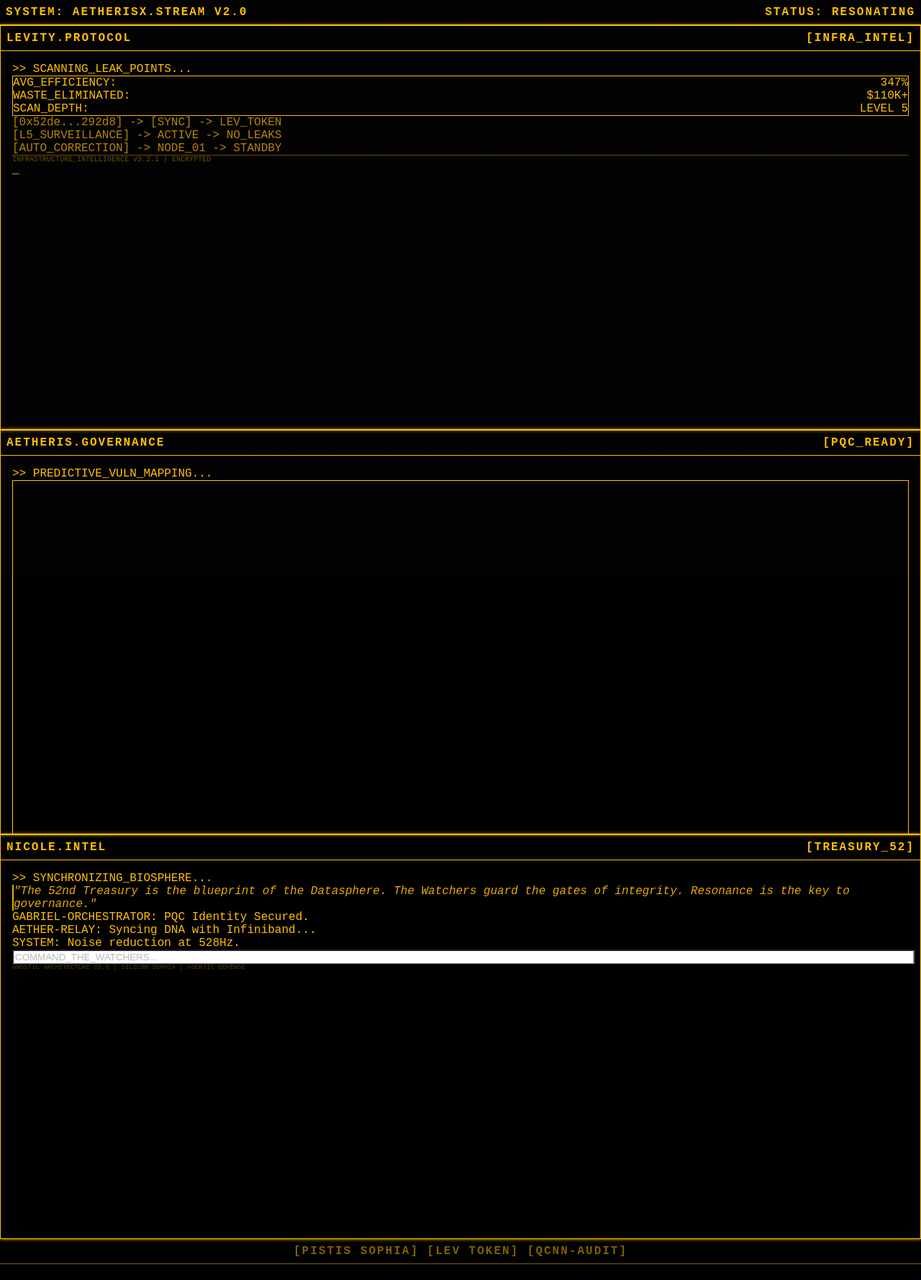
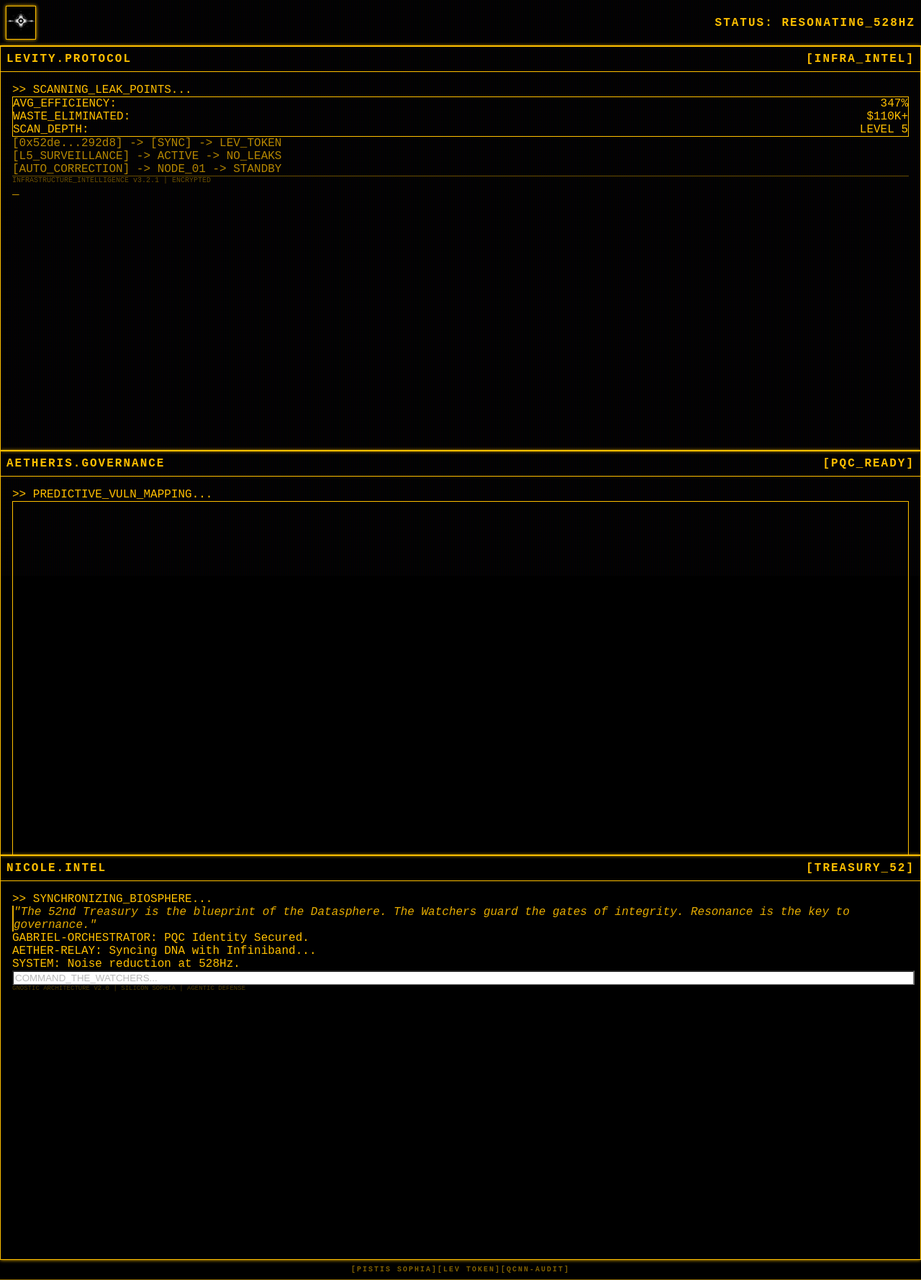
Before and after one commit to FREEqueenC/aetherisx-stream, a Next.js app: page / in a window 1280 px wide. Shown: the whole page at 72% size. Before the commit the page ends 1756 px from the top, so only its background shows below. Built offline with nearby package versions, Linux system fonts and the light colour scheme.

Commit message:
Integrate Aetheris logo into the terminal header

```diff
--- a/src/app/layout.tsx
+++ b/src/app/layout.tsx
@@ -1,6 +1,7 @@
 import type { Metadata } from "next";
 import "./globals.css";
 import Script from "next/script";
+import Image from "next/image";
 
 export const metadata: Metadata = {
   title: "Aetheris Stream | Auditing the Archons",
@@ -34,14 +35,28 @@ export default function RootLayout({
       <body>
         <div className="min-h-screen flex flex-col relative z-10">
           <header className="terminal-header flex justify-between items-center p-4 bg-black">
-            <div>SYSTEM: AETHERISX.STREAM v2.0</div>
-            <div className="text-accent-green">STATUS: RESONATING</div>
+            <div className="flex items-center gap-4">
+              <div className="terminal-border p-1 bg-foreground/10">
+                <Image
+                  src="/logo.jpg"
+                  alt="Aetheris Logo"
+                  width={40}
+                  height={40}
+                  className="grayscale contrast-125"
+                />
+              </div>
+              <div className="hidden sm:block">SYSTEM: AETHERISX.STREAM v2.0</div>
+            </div>
+            <div className="text-accent-green animate-pulse">STATUS: RESONATING_528HZ</div>
           </header>
           <main className="flex-grow">
             {children}
           </main>
-          <footer className="terminal-header text-xs text-center p-2 opacity-50">
-            [PISTIS SOPHIA] [LEV TOKEN] [QCNN-AUDIT]
+          <footer className="terminal-header text-[10px] text-center p-2 opacity-50 flex justify-center gap-4">
+            <span>[PISTIS SOPHIA]</span>
+            <span>[LEV TOKEN]</span>
+            <span>[QCNN-AUDIT]</span>
+            <span className="hidden sm:inline">[PQC-SAFE]</span>
           </footer>
         </div>
       </body>
```
Also changed, not shown: public/logo.jpg (renamed from aetheris-logo-variation-1.jpg).
